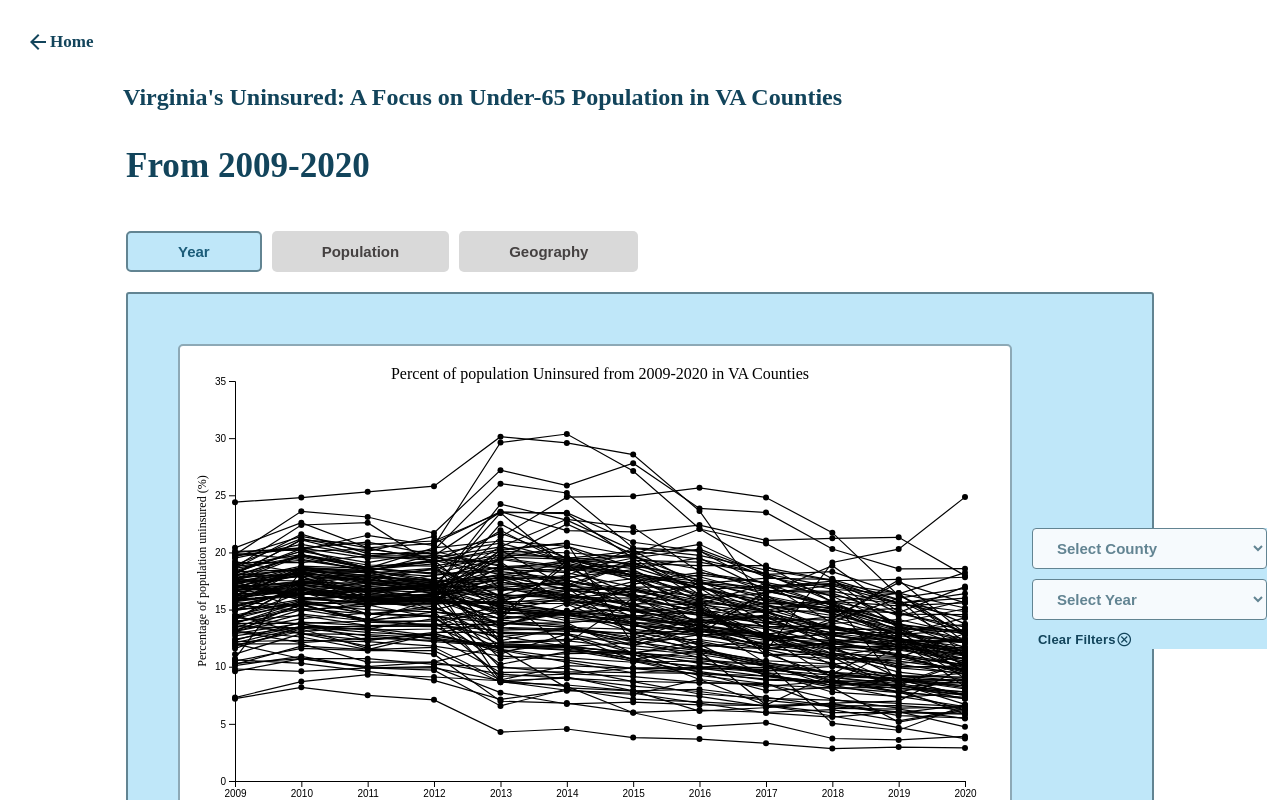
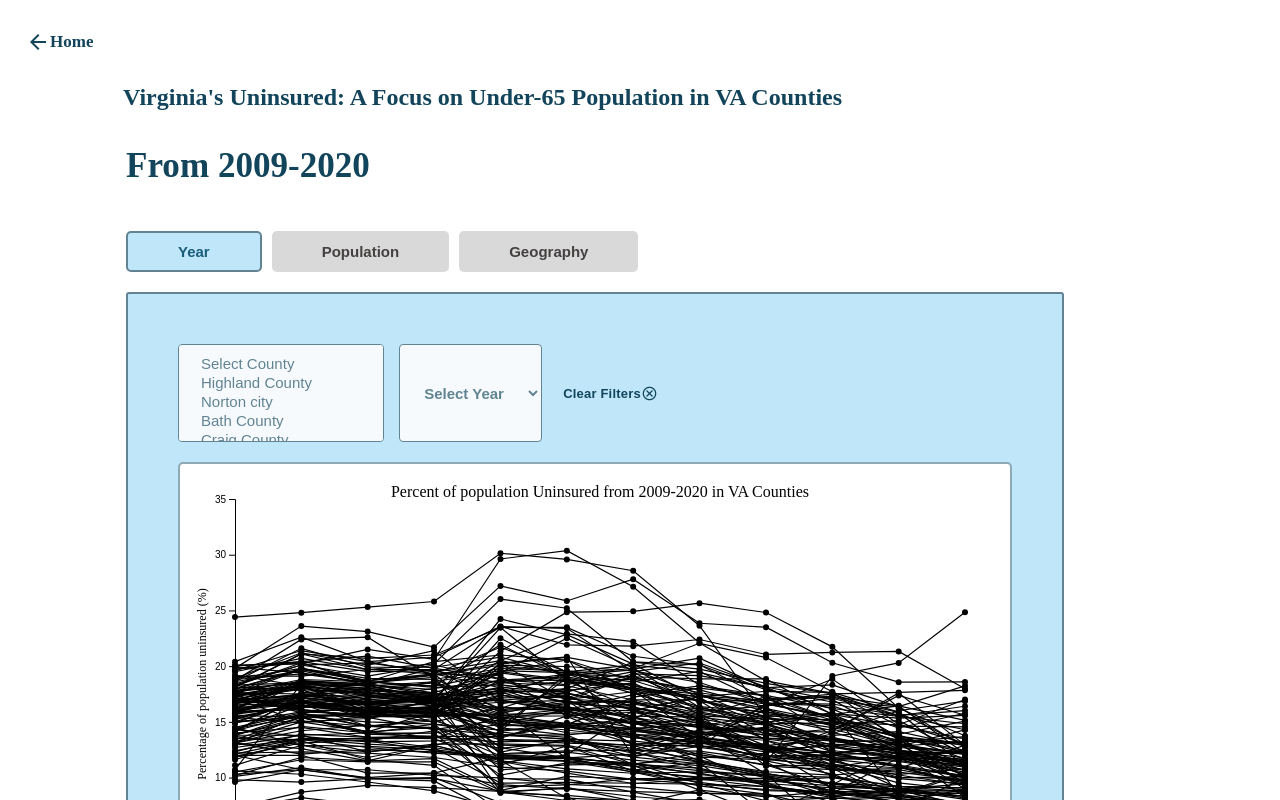
Before and after one commit to mathematica-mpr/design-d3-training, an Angular app in the folder capstone-project/cindy-dong/: page /first-viz in a window 1280 px wide. Shown: the top 800 px of the page. Built offline with nearby package versions, Linux system fonts and the light colour scheme.

Commit message:
Set filters up

```diff
--- a/capstone-project/cindy-dong/src/app/bar-graph/bar-graph.component.html
+++ b/capstone-project/cindy-dong/src/app/bar-graph/bar-graph.component.html
@@ -17,7 +17,7 @@
         </button>
     </div>
     <div class="container">
-        <div id="chart"></div>
+
         <div id="filters">
             <select id="select-county">
                 <option value="">Select County</option>
@@ -27,6 +27,7 @@
             </select>
             <button id="clear-filters">Clear Filters<span class="material-symbols-outlined"> cancel </span></button>
         </div>
+        <div id="chart"></div>
     </div>
     <div id="selected-items"></div>
 </body>
--- a/capstone-project/cindy-dong/src/app/bar-graph/bar-graph.component.scss
+++ b/capstone-project/cindy-dong/src/app/bar-graph/bar-graph.component.scss
@@ -20,8 +20,9 @@
         background-color: #d9d9d9;
         border: 2px;
         border-radius: 5px;
+        border-color: #628492;
         margin-right: 10px;
-        margin-bottom: 10px;
+        margin-top: 10px;
 
         cursor: pointer;
     }
@@ -55,17 +56,15 @@
 }
 
 .container {
-    position: relative;
     padding-inline: 20px;
     padding: 50px;
     background-color: #bfe7f9;
     margin: 20px 110px;
-    display: flex;
+    display: inline-block;
     flex-direction: row;
     border-radius: 3px;
     border: 2px solid #628492;
     align-items: center;
-    max-width: 2100px;
 
     #chart {
         background-color: white;
@@ -73,11 +72,11 @@
         border-radius: 5px;
         padding: 15px;
         border: 2px solid #8da9b6;
+        display: inline-block;
     }
     #filters {
         display: flex;
-        flex-direction: column;
-        margin-left: 20px;
+        flex-direction: row;
         background-color: #bfe7f9;
 
         #select-county {
@@ -89,6 +88,9 @@
             font-weight: 600;
             border-radius: 4px;
             border-color: #628492;
+            margin-right: 15px;
+            margin-bottom: 20px;
+            cursor: pointer;
         }
         #select-year {
             background-color: #f6fafd;
@@ -99,6 +101,9 @@
             font-weight: 600;
             border-radius: 4px;
             border-color: #628492;
+            margin-right: 15px;
+            margin-bottom: 20px;
+            cursor: pointer;
         }
         #clear-filters {
             background-color: transparent;
@@ -110,6 +115,7 @@
             display: flex;
             align-items: center;
             letter-spacing: 0.2px;
+            margin-bottom: 20px;
             cursor: pointer;
             .material-symbols-outlined {
                 font-size: 17px;
--- a/capstone-project/cindy-dong/src/app/line-chart/line-chart.component.html
+++ b/capstone-project/cindy-dong/src/app/line-chart/line-chart.component.html
@@ -17,9 +17,9 @@
         </button>
     </div>
     <div class="container">
-        <div id="chart"></div>
+
         <div id="filters">
-            <select id="select-county">
+            <select id="select-county" multiple>
                 <option value="">Select County</option>
             </select>
             <select id="select-year">
@@ -27,6 +27,7 @@
             </select>
             <button id="clear-filters">Clear Filters<span class="material-symbols-outlined"> cancel </span></button>
         </div>
+        <div id="chart"></div>
     </div>
     <div id="selected-items"></div>
 </body>
--- a/capstone-project/cindy-dong/src/app/line-chart/line-chart.component.scss
+++ b/capstone-project/cindy-dong/src/app/line-chart/line-chart.component.scss
@@ -56,17 +56,15 @@
 }
 
 .container {
-    position: relative;
     padding-inline: 20px;
     padding: 50px;
     background-color: #bfe7f9;
     margin: 20px 110px;
-    display: flex;
+    display: inline-block;
     flex-direction: row;
     border-radius: 3px;
     border: 2px solid #628492;
     align-items: center;
-    max-width: 1100px;
 
     #chart {
         background-color: white;
@@ -74,11 +72,11 @@
         border-radius: 5px;
         padding: 15px;
         border: 2px solid #8da9b6;
+        display: inline-block;
     }
     #filters {
         display: flex;
-        flex-direction: column;
-        margin-left: 20px;
+        flex-direction: row;
         background-color: #bfe7f9;
 
         #select-county {
@@ -90,6 +88,9 @@
             font-weight: 600;
             border-radius: 4px;
             border-color: #628492;
+            margin-right: 15px;
+            margin-bottom: 20px;
+            cursor: pointer;
         }
         #select-year {
             background-color: #f6fafd;
@@ -100,6 +101,9 @@
             font-weight: 600;
             border-radius: 4px;
             border-color: #628492;
+            margin-right: 15px;
+            margin-bottom: 20px;
+            cursor: pointer;
         }
         #clear-filters {
             background-color: transparent;
@@ -111,6 +115,7 @@
             display: flex;
             align-items: center;
             letter-spacing: 0.2px;
+            margin-bottom: 20px;
             cursor: pointer;
             .material-symbols-outlined {
                 font-size: 17px;
--- a/capstone-project/cindy-dong/src/app/scatterplot/scatterplot.component.html
+++ b/capstone-project/cindy-dong/src/app/scatterplot/scatterplot.component.html
@@ -17,7 +17,7 @@
         </button>
     </div>
     <div class="container">
-        <div id="chart"></div>
+
         <div id="filters">
             <select id="select-county">
                 <option value="">Select County</option>
@@ -27,6 +27,7 @@
             </select>
             <button id="clear-filters">Clear Filters<span class="material-symbols-outlined"> cancel </span></button>
         </div>
+        <div id="chart"></div>
     </div>
     <div id="selected-items"></div>
 </body>
--- a/capstone-project/cindy-dong/src/app/scatterplot/scatterplot.component.scss
+++ b/capstone-project/cindy-dong/src/app/scatterplot/scatterplot.component.scss
@@ -55,17 +55,15 @@
     }
 }
 .container {
-    position: relative;
     padding-inline: 20px;
     padding: 50px;
     background-color: #bfe7f9;
     margin: 20px 110px;
-    display: flex;
+    display: inline-block;
     flex-direction: row;
     border-radius: 3px;
     border: 2px solid #628492;
     align-items: center;
-    max-width: 1100px;
 
     #chart {
         background-color: white;
@@ -73,11 +71,11 @@
         border-radius: 5px;
         padding: 15px;
         border: 2px solid #8da9b6;
+        display: inline-block;
     }
     #filters {
         display: flex;
-        flex-direction: column;
-        margin-left: 20px;
+        flex-direction: row;
         background-color: #bfe7f9;
 
         #select-county {
@@ -89,6 +87,9 @@
             font-weight: 600;
             border-radius: 4px;
             border-color: #628492;
+            margin-right: 15px;
+            margin-bottom: 20px;
+            cursor: pointer;
         }
         #select-year {
             background-color: #f6fafd;
@@ -99,6 +100,9 @@
             font-weight: 600;
             border-radius: 4px;
             border-color: #628492;
+            margin-right: 15px;
+            margin-bottom: 20px;
+            cursor: pointer;
         }
         #clear-filters {
             background-color: transparent;
@@ -111,6 +115,7 @@
             align-items: center;
             letter-spacing: 0.2px;
             cursor: pointer;
+            margin-bottom: 20px;
             .material-symbols-outlined {
                 font-size: 17px;
             }
--- a/capstone-project/cindy-dong/src/app/scatterplot/scatterplot.component.ts
+++ b/capstone-project/cindy-dong/src/app/scatterplot/scatterplot.component.ts
@@ -66,7 +66,7 @@ export class ScatterplotComponent implements OnInit {
     }
 
     createChart(_filteredData: PopulationData[] = this.populationData) {
-        const margin = { top: 20, right: 30, bottom: 30, left: 40 },
+        const margin = { top: 20, right: 30, bottom: 40, left: 40 },
             width = 800 - margin.left - margin.right,
             height = 450 - margin.top - margin.bottom;
 
@@ -104,7 +104,7 @@ export class ScatterplotComponent implements OnInit {
         svg.append('text')
             .attr('text-anchor', 'middle')
             .attr('x', width / 2 + margin.left)
-            .attr('y', height + 30)
+            .attr('y', height + 35)
             .style('font-size', '12px')
             .text('Total Weighted Population');
 
```
Also changed, not shown: capstone-project/cindy-dong/src/app/bar-graph/bar-graph.component.ts (+64 -6 lines), capstone-project/cindy-dong/src/app/line-chart/line-chart.component.ts (+39 -17 lines).
